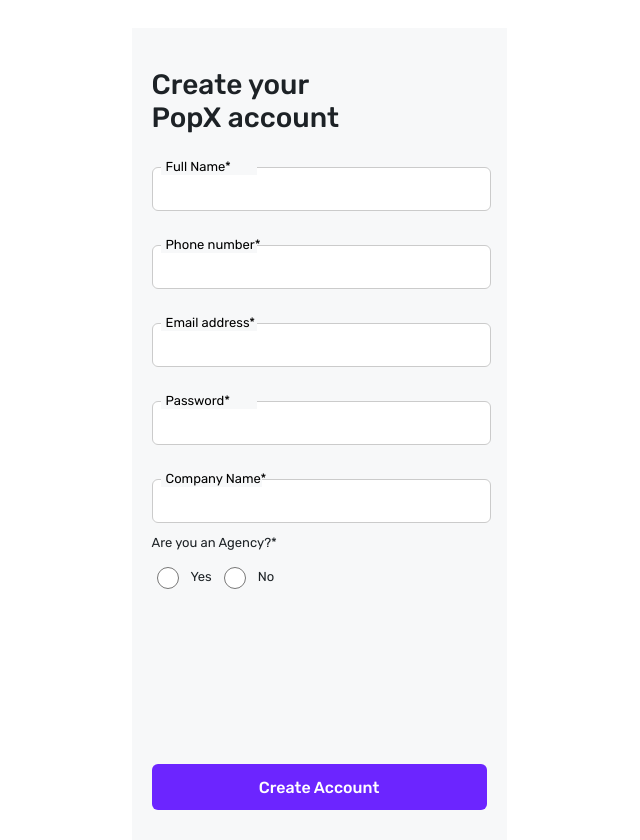
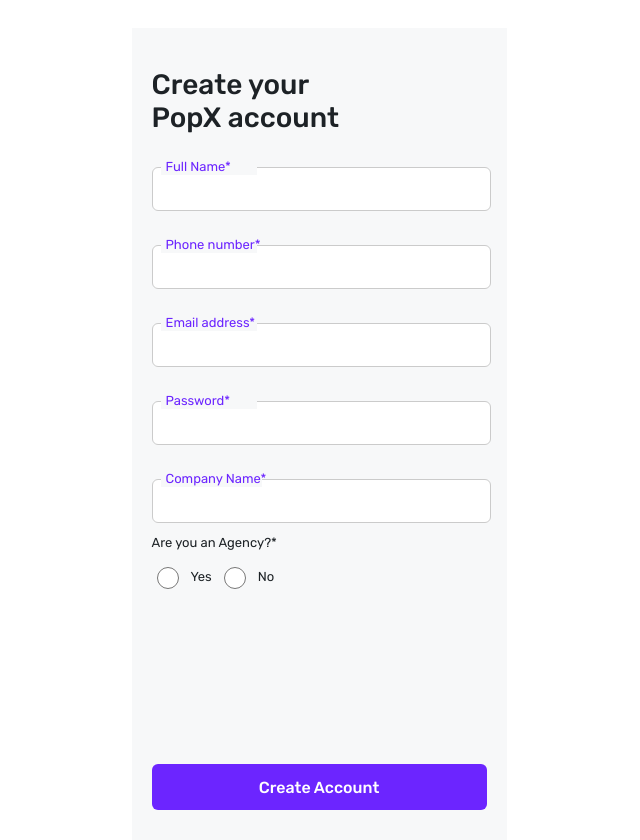
Before and after one commit to surajbhat316/popx, a React (Create React App) app: page /create-account in a window 1280 px wide. Shown: the whole page, without its empty margins (321-961 px from the left). Built offline with nearby package versions, Linux system fonts and the light colour scheme.

Commit message:
added the colours for the input labels

```diff
--- a/src/components/CreateAccount/CreateAccount.module.css
+++ b/src/components/CreateAccount/CreateAccount.module.css
@@ -64,6 +64,7 @@
     font-family: "Rubik";
     letter-spacing: 0px;
     opacity: 1;
+    color: #6C25FF;
     z-index: 1;
 
 }
```
